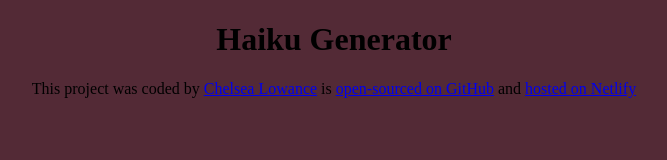
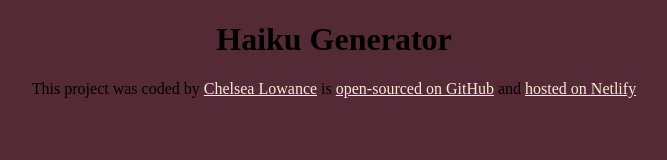
Before and after one commit to clowance/Haiku-Generator, a plain HTML site: page index.html in a window 1280 px wide. Shown: the whole page, without its empty margins (306-973 px from the left). Drawn offline with Linux system fonts and the light colour scheme.

Commit message:
updated footer link css

```diff
--- a/src/style.css
+++ b/src/style.css
@@ -2,3 +2,7 @@ body {
   background-color: #532a36;
   text-align: center;
 }
+
+a {
+  color: antiquewhite;
+}
```
